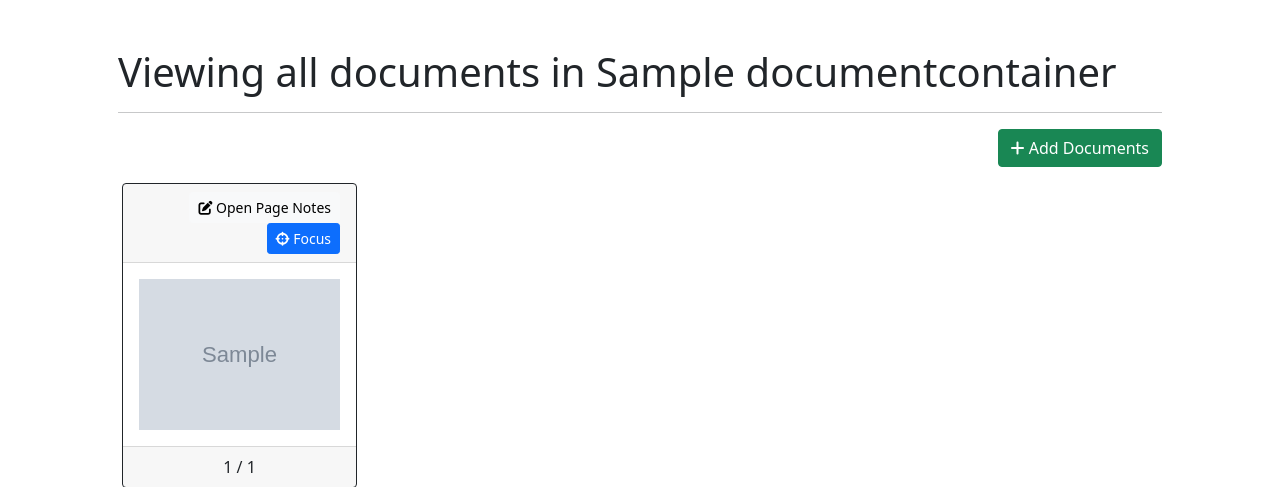
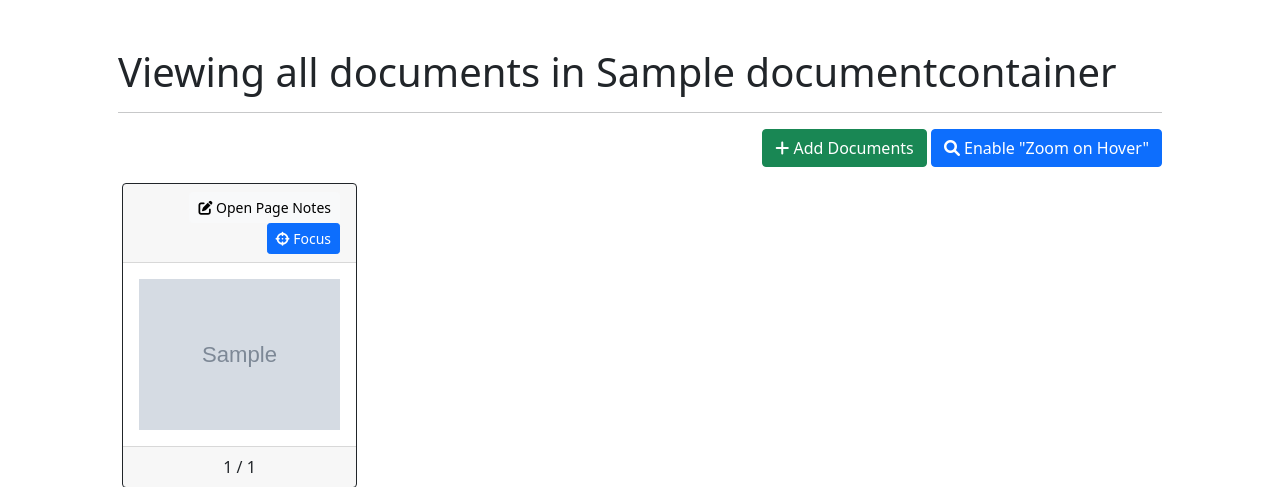
Before and after one commit to austinjhunt/polydoc, a Django app: page /multiview/1 in a window 1280 px wide. Shown: the part 56-543 px from the top of the page. Run offline with Django 4.2, Linux system fonts and the light colour scheme; a user stored in the database is signed in; tables that the repository leaves empty hold one stand-in row (values such as "Sample post"); grey boxes marked "Sample" are stand-in pictures; parts of the project's set-up code (start-up, migrations or seed data) failed here and were passed over; some libraries are stand-ins or nearby versions.

Commit message:
add enable zoom on hover button

```diff
--- a/app/static/css/app.css
+++ b/app/static/css/app.css
@@ -91,12 +91,13 @@ body.light-theme .footer-wrapper {
 }
 .multiview-page .page-notes.active {
   z-index: 1;
-  top: 13%;
+  top: 11%;
   bottom: 0;
   right: 0;
   left: 0;
-  height: 100%;
+  height: 80%;
   width: 100%;
+  overflow-y: scroll;
 }
 .multiview-page .page-notes.active textarea {
   display: block;
--- a/app/templates/multiview.html
+++ b/app/templates/multiview.html
@@ -26,8 +26,38 @@
         <div class="col-sm-12 text-end">
             <a href="{% url 'create-document' %}" class="btn btn-md btn-success"><i class="fa fa-plus"></i> Add
                 Documents</a>
+            <button onclick="toggleZoomOnHover(this)" class="btn btn-primary btn-md">
+                <i class="fa fa-magnifying-glass"></i> Enable "Zoom on Hover"
+            </button>
         </div>
         <script>
+            let mouseEnterListener = (event) => {
+                event.target.style.transform = 'scale(2)';
+            }
+            let mouseLeaveListener = (event) => {
+                event.target.style.transform = 'scale(1)';
+            }
+            let toggleZoomOnHover = (btn) => {
+                if (btn.innerHTML.includes("Enable")) {
+                    document.querySelectorAll('.page-image').forEach(pageImage => {
+                        pageImage.addEventListener('mouseenter', mouseEnterListener, false)
+                        pageImage.addEventListener('mouseleave', mouseLeaveListener, false)
+                    })
+                    btn.innerHTML = btn.innerHTML.replace('Enable', 'Disable');
+                    btn.classList.toggle('btn-primary');
+                    btn.classList.toggle('btn-danger');
+                } else {
+                    btn.innerHTML = btn.innerHTML.replace('Disable', 'Enable');
+                    btn.classList.toggle('btn-primary');
+                    btn.classList.toggle('btn-danger');
+                    document.querySelectorAll('.page-image').forEach(pageImage => {
+                        pageImage.removeEventListener('mouseenter', mouseEnterListener, false)
+                        pageImage.removeEventListener('mouseleave', mouseLeaveListener, false)
+                    })
+                }
+
+            }
+
             let saveFocusNotes = () => {
                 let multiviewFocusArea = document.querySelector('.multiview-focus');
                 let multiviewFocusNotesArea = multiviewFocusArea.querySelector('.notes');
```
